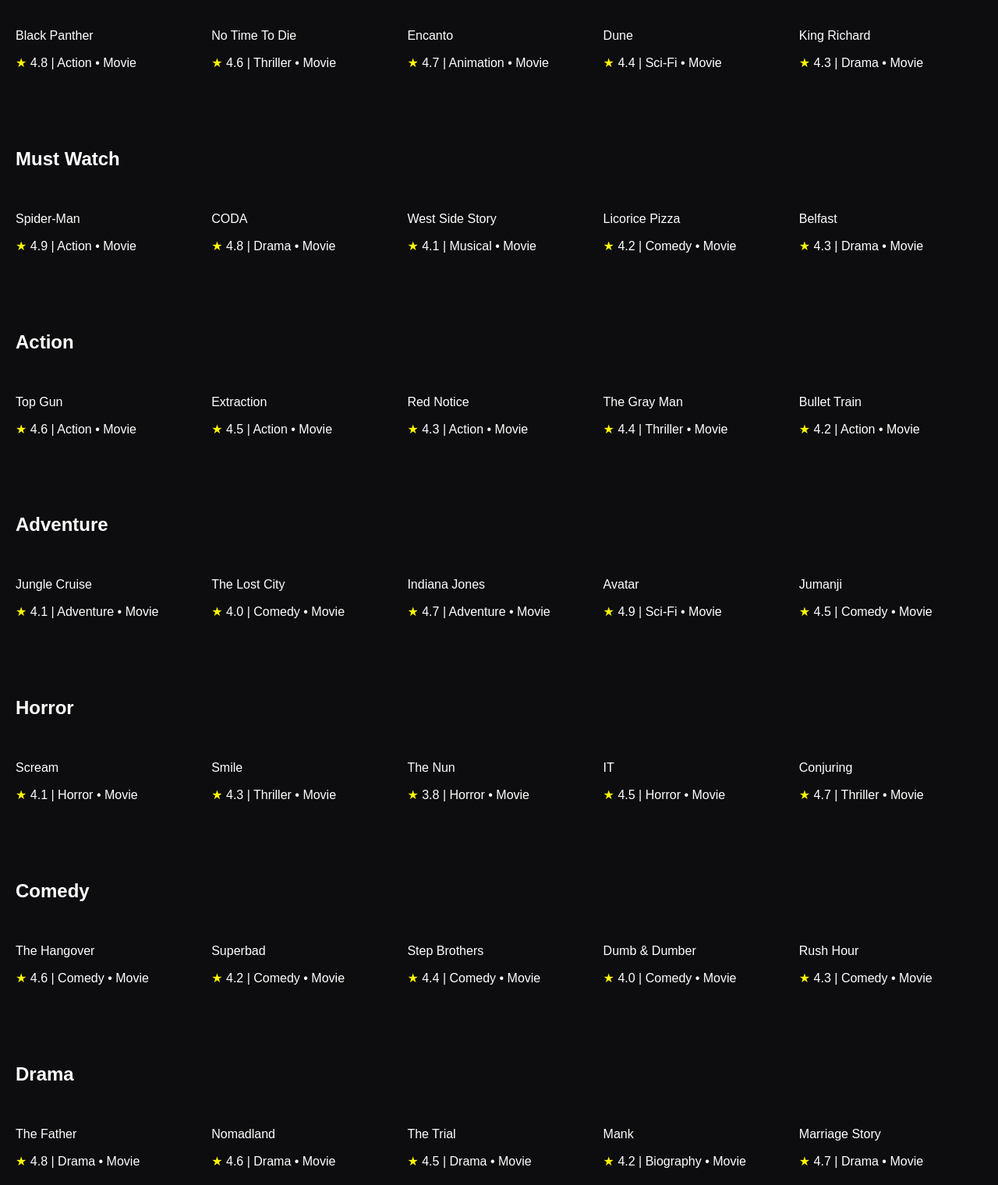
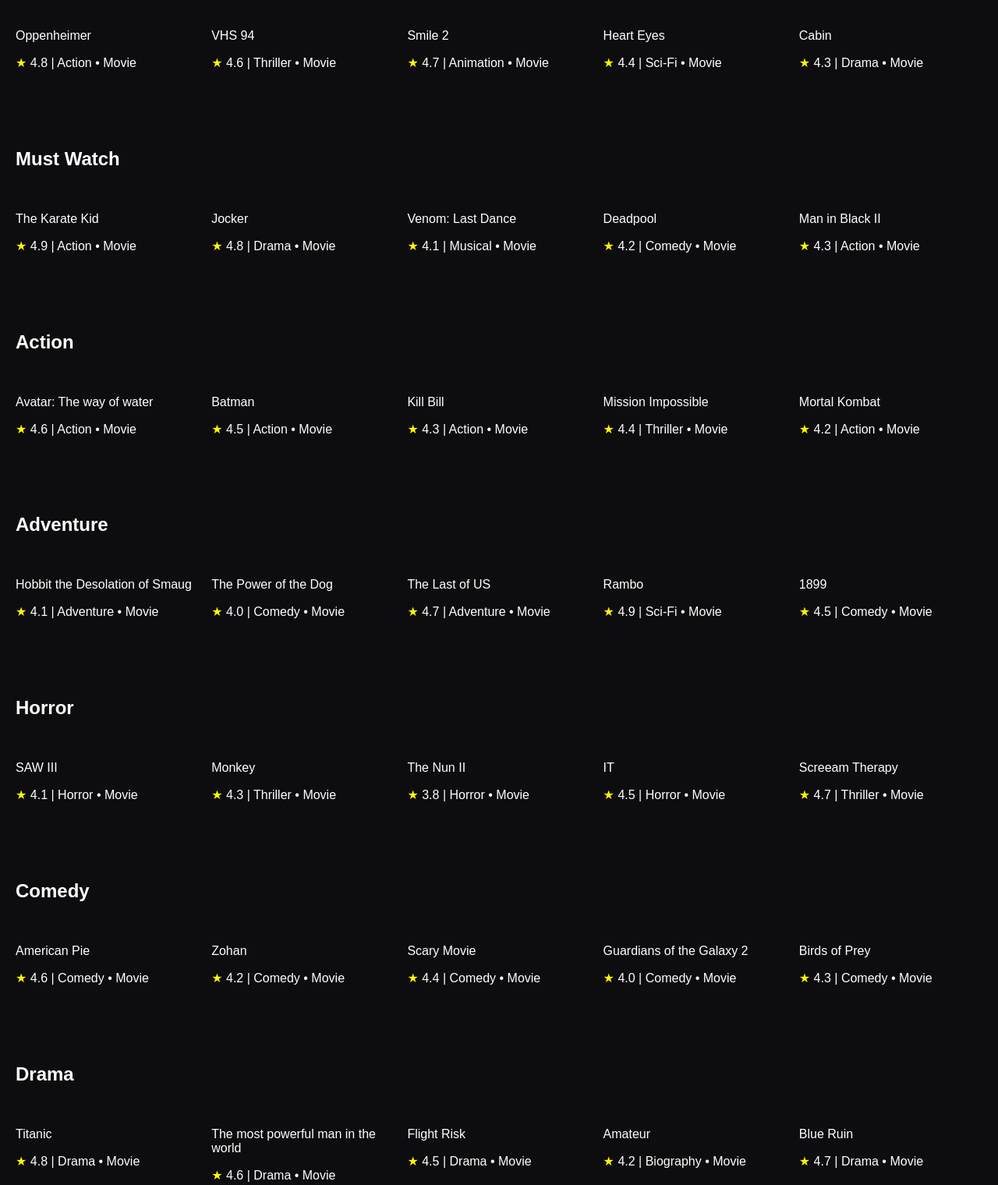
Before and after one commit to Flor1d4/NEXTVIEW, a website: page public/movies.html in a window 1280 px wide. Shown: the part 1173-2693 px from the top of the page at 78% size. Drawn offline with Linux system fonts and the light colour scheme.

Commit message:
new changes

```diff
--- a/public/movies.html
+++ b/public/movies.html
@@ -51,7 +51,7 @@
   <div class="grid">
     <div class="card">
       <img src="img/release1.jpg" alt="">
-      <p>Uncharted</p>
+      <p>Minecraft</p>
       <div class="movie-rating">
         <span class="star">★</span>
         <span class="score">4.5</span>
@@ -60,7 +60,7 @@
     </div>
     <div class="card">
       <img src="img/release2.jpg" alt="">
-      <p>Deep Water</p>
+      <p>Sinners</p>
       <div class="movie-rating">
         <span class="star">★</span><span class="score">4.2</span>
         <span class="meta">| Thriller • Movie</span>
@@ -68,7 +68,7 @@
     </div>
     <div class="card">
       <img src="img/release3.jpg" alt="">
-      <p>The Batman</p>
+      <p>Nonnas</p>
       <div class="movie-rating">
         <span class="star">★</span><span class="score">4.9</span>
         <span class="meta">| Action • Movie</span>
@@ -76,7 +76,7 @@
     </div>
     <div class="card">
       <img src="img/release4.jpg" alt="">
-      <p>Moonfall</p>
+      <p>Final Destination Bloodlines</p>
       <div class="movie-rating">
         <span class="star">★</span><span class="score">3.8</span>
         <span class="meta">| Sci-Fi • Movie</span>
@@ -84,7 +84,7 @@
     </div>
     <div class="card">
       <img src="img/release5.jpg" alt="">
-      <p>Dog</p>
+      <p>Until Dawn</p>
       <div class="movie-rating">
         <span class="star">★</span><span class="score">4.0</span>
         <span class="meta">| Comedy • Movie</span>
@@ -99,7 +99,7 @@
   <div class="grid">
     <div class="card">
       <img src="img/trend1.jpg" alt="">
-      <p>Black Panther</p>
+      <p>Oppenheimer</p>
       <div class="movie-rating">
         <span class="star">★</span>
         <span class="score">4.8</span>
@@ -108,7 +108,7 @@
     </div>
     <div class="card">
       <img src="img/trend2.jpg" alt="">
-      <p>No Time To Die</p>
+      <p>VHS 94</p>
       <div class="movie-rating">
         <span class="star">★</span>
         <span class="score">4.6</span>
@@ -117,7 +117,7 @@
     </div>
     <div class="card">
       <img src="img/trend3.jpg" alt="">
-      <p>Encanto</p>
+      <p>Smile 2</p>
       <div class="movie-rating">
         <span class="star">★</span>
         <span class="score">4.7</span>
@@ -126,7 +126,7 @@
     </div>
     <div class="card">
       <img src="img/trend4.jpg" alt="">
-      <p>Dune</p>
+      <p>Heart Eyes</p>
       <div class="movie-rating">
         <span class="star">★</span>
         <span class="score">4.4</span>
@@ -135,7 +135,7 @@
     </div>
     <div class="card">
       <img src="img/trend5.jpg" alt="">
-      <p>King Richard</p>
+      <p>Cabin</p>
       <div class="movie-rating">
         <span class="star">★</span>
         <span class="score">4.3</span>
@@ -151,7 +151,7 @@
   <div class="grid">
     <div class="card">
       <img src="img/must1.jpg" alt="">
-      <p>Spider-Man</p>
+      <p>The Karate Kid</p>
       <div class="movie-rating">
         <span class="star">★</span>
         <span class="score">4.9</span>
@@ -159,7 +159,7 @@
       </div></div>
     <div class="card">
       <img src="img/must2.jpg" alt="">
-      <p>CODA</p>
+      <p>Jocker</p>
       <div class="movie-rating">
         <span class="star">★</span>
         <span class="score">4.8</span>
@@ -167,7 +167,7 @@
       </div></div>
     <div class="card">
       <img src="img/must3.jpg" alt="">
-      <p>West Side Story</p>
+      <p>Venom: Last Dance</p>
       <div class="movie-rating">
         <span class="star">★</span>
         <span class="score">4.1</span>
@@ -176,7 +176,7 @@
     </div>
     <div class="card">
       <img src="img/must4.jpg" alt="">
-      <p>Licorice Pizza</p>
+      <p>Deadpool</p>
       <div class="movie-rating">
         <span class="star">★</span>
         <span class="score">4.2</span>
@@ -185,11 +185,11 @@
     </div>
     <div class="card">
       <img src="img/must5.jpg" alt="">
-      <p>Belfast</p>
+      <p>Man in Black II</p>
       <div class="movie-rating">
         <span class="star">★</span>
         <span class="score">4.3</span>
-        <span class="meta">| Drama • Movie</span>
+        <span class="meta">| Action • Movie</span>
       </div>
     </div>
   </div>
@@ -201,7 +201,7 @@
   <div class="grid">
     <div class="card">
       <img src="img/action1.jpg" alt="">
-      <p>Top Gun</p>
+      <p>Avatar: The way of water</p>
       <div class="movie-rating">
         <span class="star">★</span>
         <span class="score">4.6</span>
@@ -210,7 +210,7 @@
     </div>
     <div class="card">
       <img src="img/action2.jpg" alt="">
-      <p>Extraction</p>
+      <p>Batman</p>
       <div class="movie-rating">
         <span class="star">★</span>
         <span class="score">4.5</span>
@@ -219,7 +219,7 @@
     </div>
     <div class="card">
       <img src="img/action3.jpg" alt="">
-      <p>Red Notice</p>
+      <p>Kill Bill</p>
       <div class="movie-rating">
         <span class="star">★</span>
         <span class="score">4.3</span>
@@ -228,7 +228,7 @@
     </div>
     <div class="card">
       <img src="img/action4.jpg" alt="">
-      <p>The Gray Man</p>
+      <p>Mission Impossible</p>
       <div class="movie-rating">
         <span class="star">★</span>
         <span class="score">4.4</span>
@@ -237,7 +237,7 @@
     </div>
     <div class="card">
       <img src="img/action5.jpg" alt="">
-      <p>Bullet Train</p>
+      <p>Mortal Kombat</p>
       <div class="movie-rating">
         <span class="star">★</span>
         <span class="score">4.2</span>
@@ -253,7 +253,7 @@
   <div class="grid">
     <div class="card">
       <img src="img/adventure1.jpg" alt="">
-      <p>Jungle Cruise</p>
+      <p>Hobbit the Desolation of Smaug</p>
       <div class="movie-rating">
         <span class="star">★</span>
         <span class="score">4.1</span>
@@ -262,7 +262,7 @@
     </div>
     <div class="card">
       <img src="img/adventure2.jpg" alt="">
-      <p>The Lost City</p>
+      <p>The Power of the Dog</p>
       <div class="movie-rating">
         <span class="star">★</span>
         <span class="score">4.0</span>
@@ -271,7 +271,7 @@
     </div>
     <div class="card">
       <img src="img/adventure3.jpg" alt="">
-      <p>Indiana Jones</p>
+      <p>The Last of US</p>
       <div class="movie-rating">
         <span class="star">★</span>
         <span class="score">4.7</span>
@@ -280,7 +280,7 @@
       </div>
     <div class="card">
       <img src="img/adventure4.jpg" alt="">
-      <p>Avatar</p>
+      <p>Rambo</p>
       <div class="movie-rating">
         <span class="star">★</span>
         <span class="score">4.9</span>
@@ -289,7 +289,7 @@
       </div>
     <div class="card">
       <img src="img/adventure5.jpg" alt="">
-      <p>Jumanji</p>
+      <p>1899</p>
       <div class="movie-rating">
         <span class="star">★</span>
         <span class="score">4.5</span>
@@ -304,7 +304,7 @@
   <h2>Horror</h2>
   <div class="grid">
     <div class="card"><img src="img/horror1.jpg" alt="">
-      <p>Scream</p>
+      <p>SAW III</p>
       <div class="movie-rating">
         <span class="star">★</span>
         <span class="score">4.1</span>
@@ -312,7 +312,7 @@
       </div>
     </div>
     <div class="card"><img src="img/horror2.jpg" alt="">
-      <p>Smile</p>
+      <p>Monkey</p>
       <div class="movie-rating">
         <span class="star">★</span>
         <span class="score">4.3</span>
@@ -320,7 +320,7 @@
       </div>
     </div>
     <div class="card"><img src="img/horror3.jpg" alt="">
-      <p>The Nun</p>
+      <p>The Nun II</p>
       <div class="movie-rating">
         <span class="star">★</span>
         <span class="score">3.8</span>
@@ -336,7 +336,7 @@
       </div>
     </div>
     <div class="card"><img src="img/horror5.jpg" alt="">
-      <p>Conjuring</p>
+      <p>Screeam Therapy</p>
       <div class="movie-rating">
         <span class="star">★</span>
         <span class="score">4.7</span>
@@ -351,7 +351,7 @@
   <h2>Comedy</h2>
   <div class="grid">
     <div class="card"><img src="img/comedy1.jpg" alt="">
-      <p>The Hangover</p>
+      <p>American Pie</p>
       <div class="movie-rating">
         <span class="star">★</span>
         <span class="score">4.6</span>
@@ -359,7 +359,7 @@
       </div>
     </div>
     <div class="card"><img src="img/comedy2.jpg" alt="">
-      <p>Superbad</p>
+      <p>Zohan</p>
       <div class="movie-rating">
         <span class="star">★</span>
         <span class="score">4.2</span>
@@ -367,7 +367,7 @@
       </div>
     </div>
     <div class="card"><img src="img/comedy3.jpg" alt="">
-      <p>Step Brothers</p>
+      <p>Scary Movie</p>
       <div class="movie-rating">
         <span class="star">★</span>
         <span class="score">4.4</span>
@@ -375,7 +375,7 @@
       </div>
     </div>
     <div class="card"><img src="img/comedy4.jpg" alt="">
-      <p>Dumb & Dumber</p>
+      <p>Guardians of the Galaxy 2</p>
       <div class="movie-rating">
         <span class="star">★</span>
         <span class="score">4.0</span>
@@ -383,7 +383,7 @@
       </div>
     </div>
     <div class="card"><img src="img/comedy5.jpg" alt="">
-      <p>Rush Hour</p>
+      <p>Birds of Prey</p>
       <div class="movie-rating">
         <span class="star">★</span>
         <span class="score">4.3</span>
@@ -399,7 +399,7 @@
   <div class="grid">
     <div class="card">
       <img src="img/drama1.jpg" alt="">
-      <p>The Father</p>
+      <p>Titanic</p>
       <div class="movie-rating">
         <span class="star">★</span>
         <span class="score">4.8</span>
@@ -408,7 +408,7 @@
     </div>
     <div class="card">
       <img src="img/drama2.jpg" alt="">
-      <p>Nomadland</p>
+      <p>The most powerful man in the world</p>
       <div class="movie-rating">
         <span class="star">★</span>
         <span class="score">4.6</span>
@@ -417,7 +417,7 @@
       </div>
     <div class="card">
       <img src="img/drama3.jpg" alt="">
-      <p>The Trial</p>
+      <p>Flight Risk</p>
       <div class="movie-rating">
         <span class="star">★</span>
         <span class="score">4.5</span>
@@ -426,7 +426,7 @@
       </div>
     <div class="card">
       <img src="img/drama4.jpg" alt="">
-      <p>Mank</p>
+      <p>Amateur</p>
       <div class="movie-rating">
         <span class="star">★</span>
         <span class="score">4.2</span>
@@ -435,7 +435,7 @@
     </div>
     <div class="card">
       <img src="img/drama5.jpg" alt="">
-      <p>Marriage Story</p>
+      <p>Blue Ruin</p>
       <div class="movie-rating">
         <span class="star">★</span>
         <span class="score">4.7</span>
```
